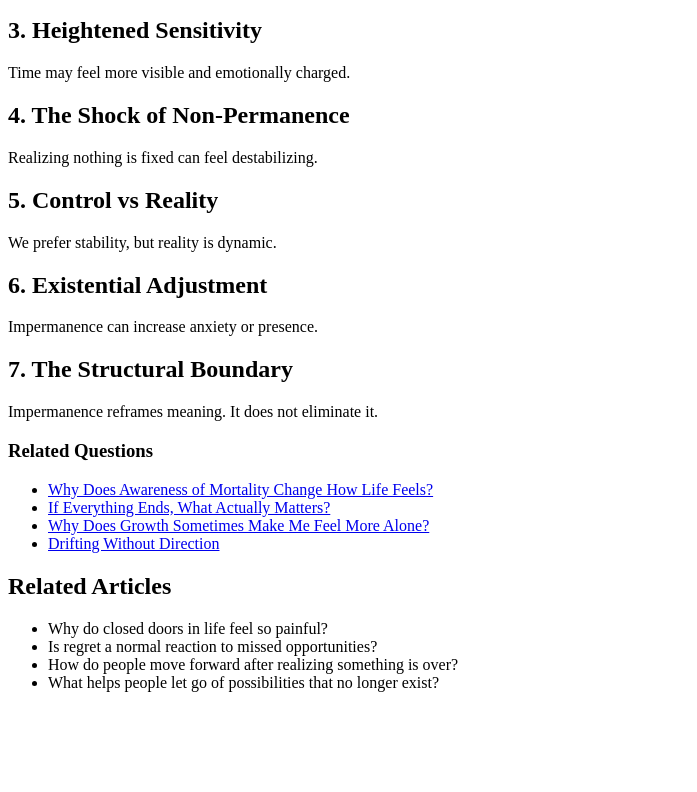
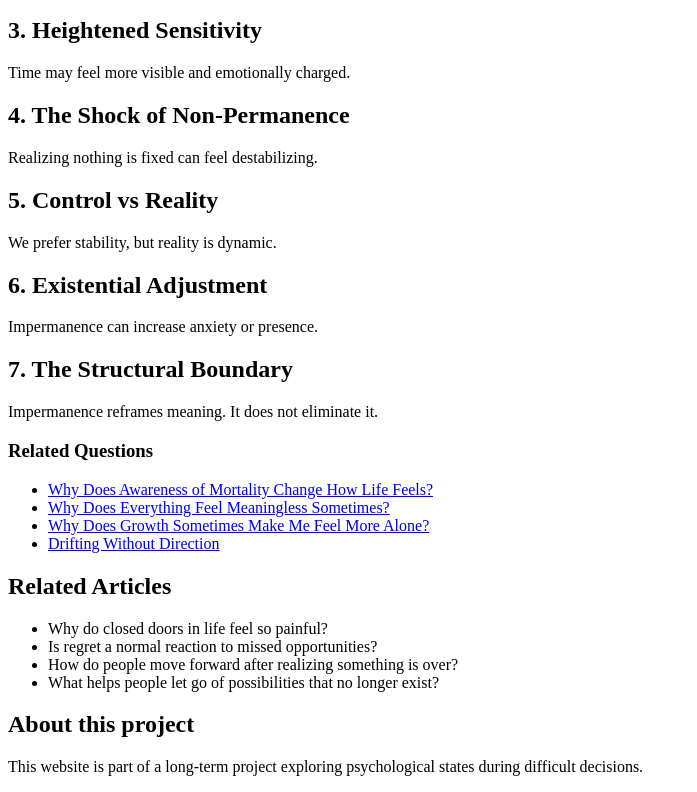
Before and after one commit to mozartltv-creator/136-everything-feels-temporary, a plain HTML site: page index.html in a window 1280 px wide. Shown: the part 402-1194 px from the top of the page, without its empty margins (0-697 px from the left). Before the commit the page ends 1110 px from the top, so only its background shows below. Drawn offline with Linux system fonts and the light colour scheme.

Commit message:
Update index.html

```diff
--- a/index.html
+++ b/index.html
@@ -64,8 +64,8 @@ It does not eliminate it.
     </a>
   </li>
   <li>
-    <a href="https://mozartltv-creator.github.io/137-if-everything-ends-what-matters/">
-      If Everything Ends, What Actually Matters?
+    <a href="https://mozartltv-creator.github.io/137-why-does-everything-feel-meaningless-sometimes/">
+      Why Does Everything Feel Meaningless Sometimes?
     </a>
   </li>
   <li>
@@ -86,5 +86,11 @@ It does not eliminate it.
 <li>How do people move forward after realizing something is over?</li>
 <li>What helps people let go of possibilities that no longer exist?</li>
 </ul>
+  <section>
+  <h2>About this project</h2>
+  <p>
+    This website is part of a long-term project exploring psychological states during difficult decisions.
+  </p>
+</section>
 </body>
 </html>
```
